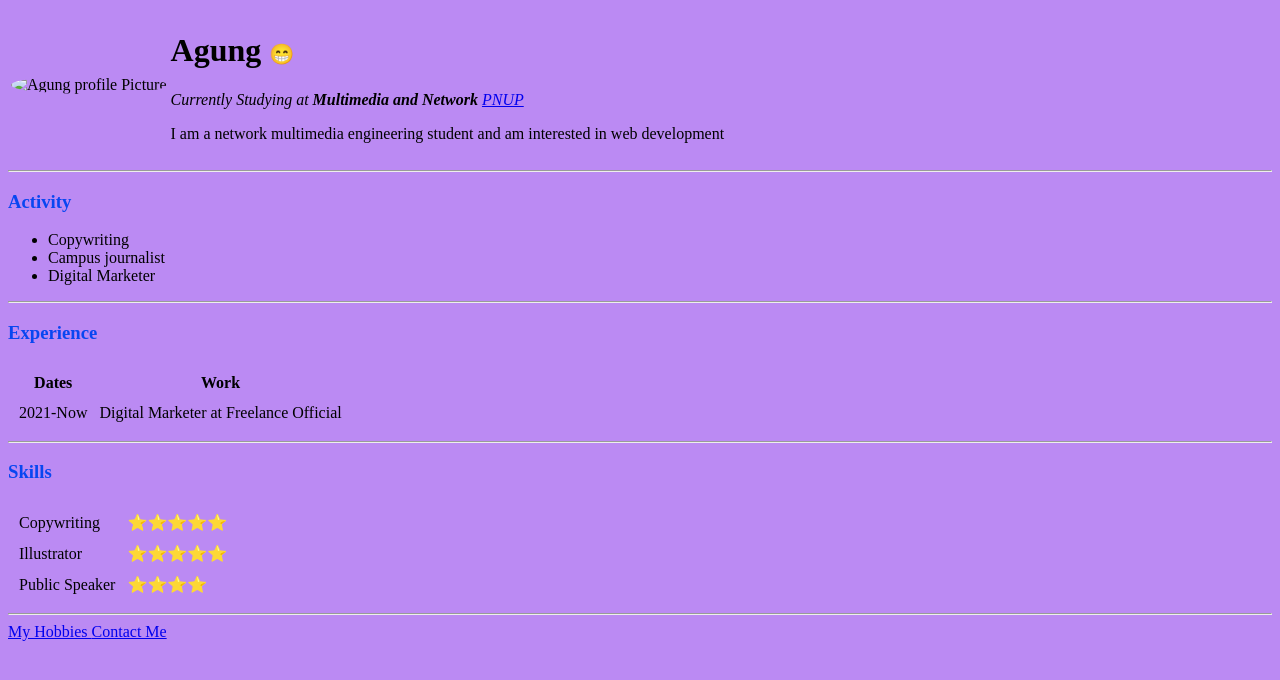
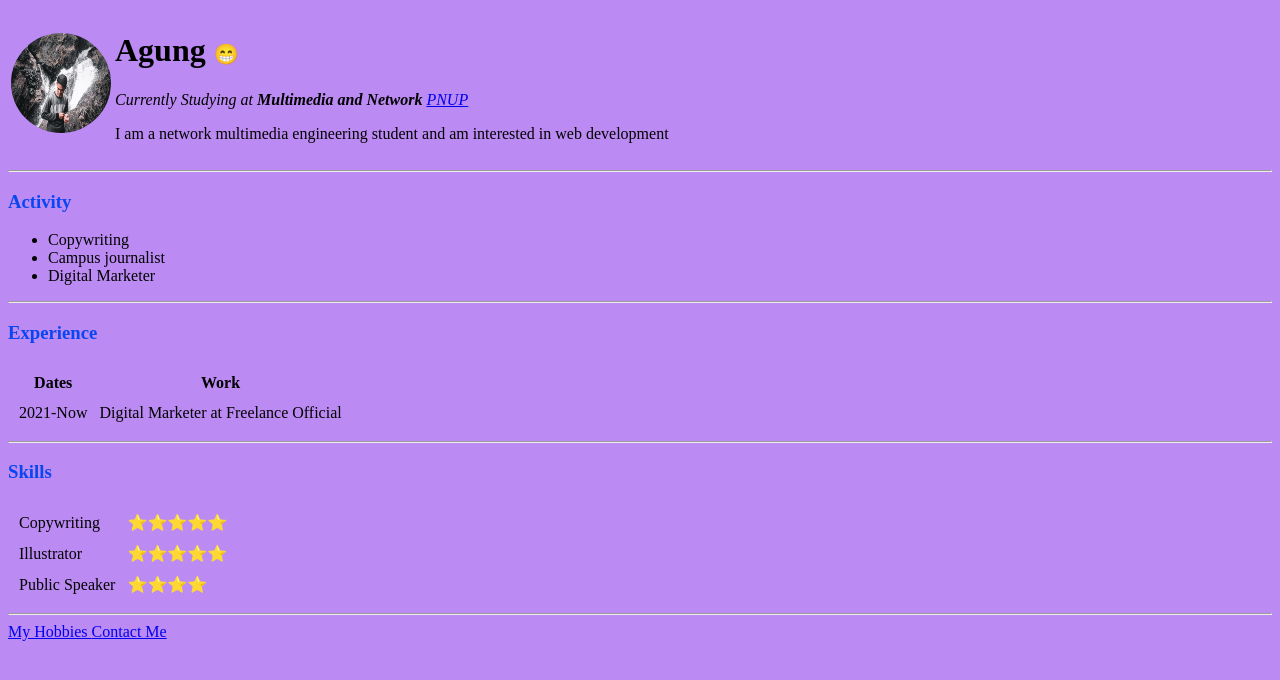
Before and after one commit to agungmchtr/HTML-Personal-Site, a plain HTML site: page index.html in a window 1280 px wide. Drawn offline with Linux system fonts and the light colour scheme.

Commit message:
Update index.html

```diff
--- a/index.html
+++ b/index.html
@@ -20,7 +20,7 @@
     <body>
         <table>
             <tr>
-                <td><img src="images/agung.jpg" style="width:
+                <td><img src="agung.jpg" style="width:
                     100px;height: 100px;border-radius: 100%;" alt="Agung profile Picture"></td>
                 <td>
                     <h1> Agung
```
